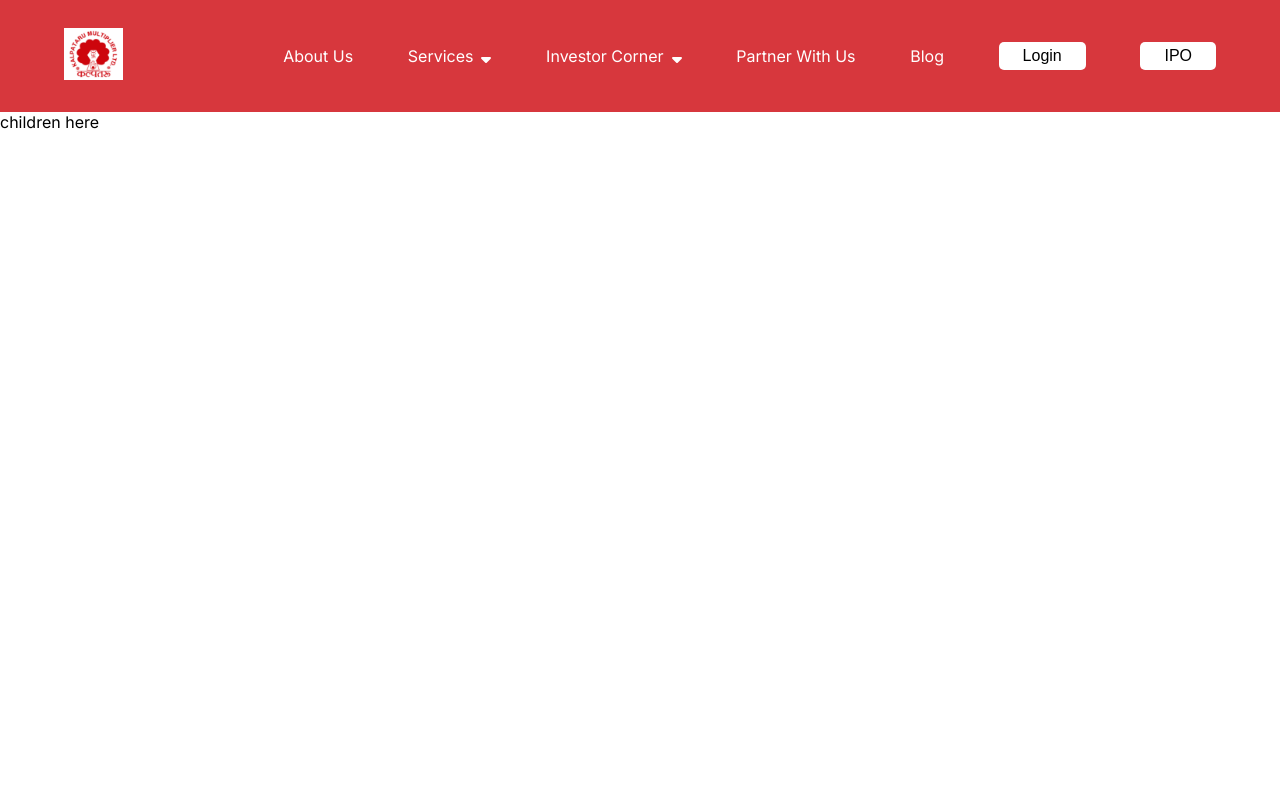
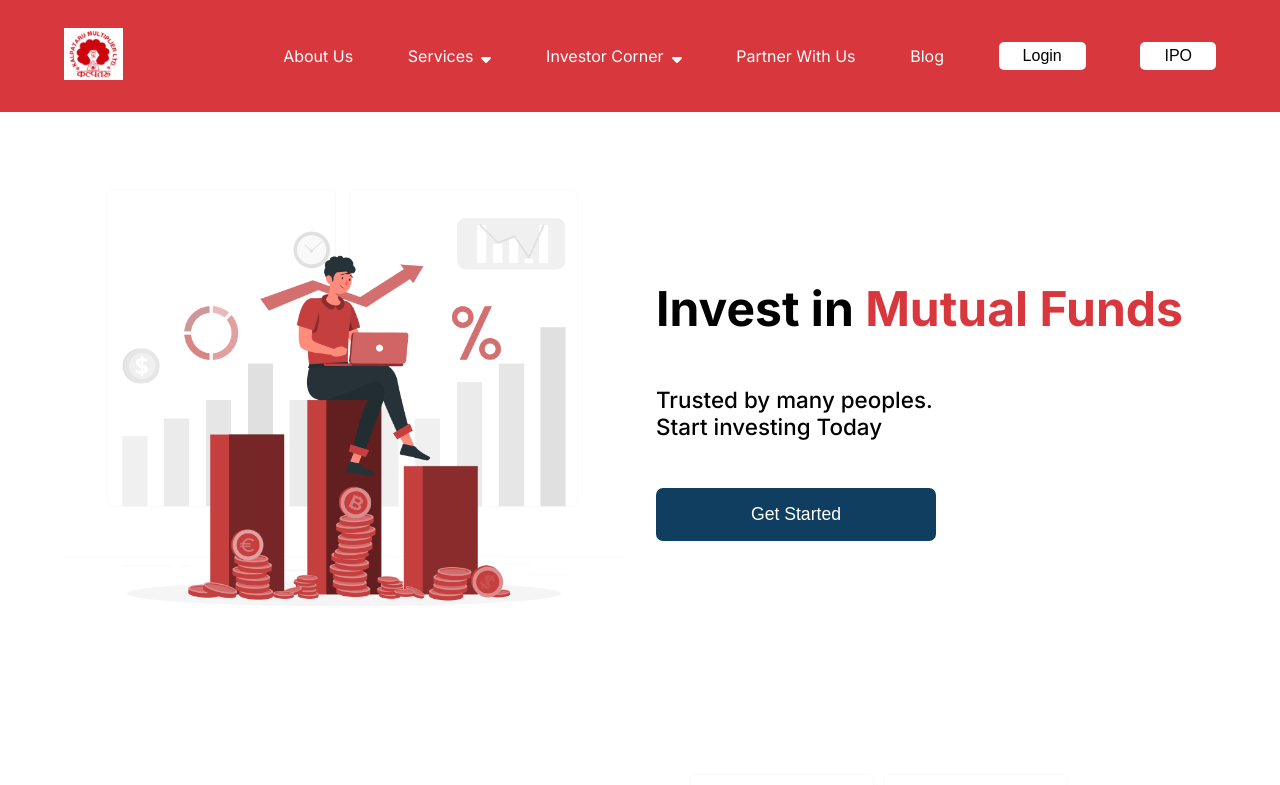
Before and after one commit to MUHSIN22/New-Kalapatru-TJ, a React (Create React App) app: page / in a window 1280 px wide. Shown: the top 785 px of the page. Built offline with nearby package versions, Linux system fonts and the light colour scheme.

Commit message:
structure change

```diff
--- a/src/Components/Layout/TheLayout.jsx
+++ b/src/Components/Layout/TheLayout.jsx
@@ -1,11 +1,15 @@
 import React from 'react'
+import { Route, Routes } from 'react-router-dom'
+import Home from '../../Screens/Home/Home'
 import { Container } from '../container/Container'
 
 export const TheLayout = () => {
   return (
     <>
         <Container>
-          children here
+          <Routes>
+            <Route path='/' element={<Home/>}/>
+          </Routes>
         </Container>
     </>
   )
--- a/src/Components/container/Container.jsx
+++ b/src/Components/container/Container.jsx
@@ -1,4 +1,6 @@
 import React from 'react'
+import { Route, Routes } from 'react-router-dom'
+import Home from '../../Screens/Home/Home'
 import Header from '../Header/Header'
 
 export const Container = ({children}) => {
@@ -7,7 +9,9 @@
             <Header />
 
             <div className='children'>
-                {children}
+                <Routes>
+                    <Route path='/' element={<Home/>}/>
+                </Routes>
             </div>
 
         </div>
```
